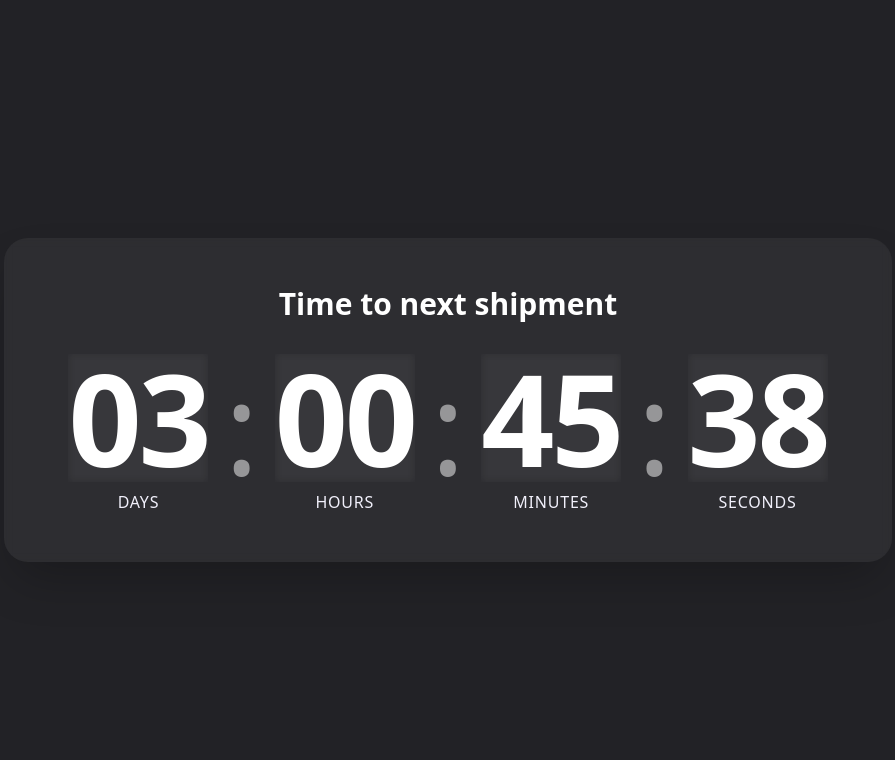
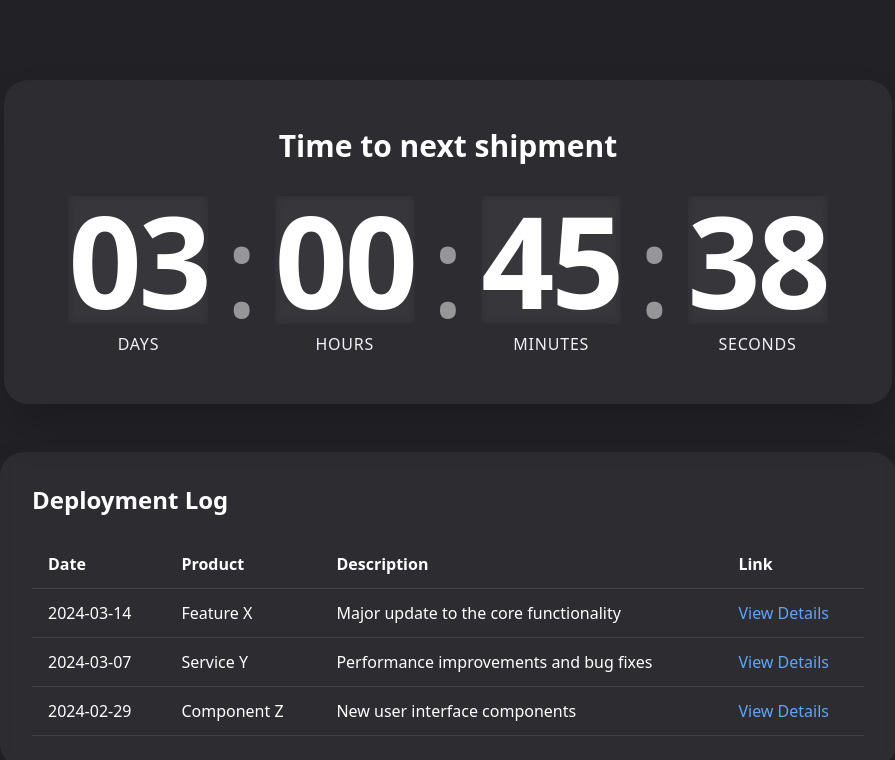
Before and after one commit to yourboybean/deployment-countdown, a React (Vite) app: page / in a window 1280 px wide. Shown: the top 760 px of the page, without its empty margins (192-1087 px from the left). Built offline with nearby package versions, Linux system fonts and the light colour scheme.

Commit message:
Add deployment log component
Adds a component to display a deployment log below the countdown timer. The log includes columns for date, product, description, and a link.

```diff
--- a/src/components/CountdownTimer.tsx
+++ b/src/components/CountdownTimer.tsx
@@ -7,6 +7,35 @@ interface TimeLeft {
   minutes: number;
   seconds: number;
 }
+
+interface DeploymentLog {
+  date: string;
+  product: string;
+  description: string;
+  link: string;
+}
+
+// Example deployment logs
+const deploymentLogs: DeploymentLog[] = [
+  {
+    date: "2024-03-14",
+    product: "Feature X",
+    description: "Major update to the core functionality",
+    link: "https://example.com/release-1",
+  },
+  {
+    date: "2024-03-07",
+    product: "Service Y",
+    description: "Performance improvements and bug fixes",
+    link: "https://example.com/release-2",
+  },
+  {
+    date: "2024-02-29",
+    product: "Component Z",
+    description: "New user interface components",
+    link: "https://example.com/release-3",
+  },
+];
 
 const getNextThursday = (): Date => {
   const now = new Date();
@@ -79,8 +108,8 @@ export const CountdownTimer: React.FC = () => {
   }, [targetDate]);
 
   return (
-    <div className="min-h-screen flex items-center justify-center bg-timer-background p-4">
-      <div className="bg-white/5 backdrop-blur-sm rounded-3xl p-8 md:p-12 shadow-2xl">
+    <div className="min-h-screen flex flex-col items-center justify-start bg-timer-background p-4 pt-20">
+      <div className="bg-white/5 backdrop-blur-sm rounded-3xl p-8 md:p-12 shadow-2xl mb-12">
         <h1 className="text-timer-text text-2xl md:text-3xl font-semibold mb-8 text-center">
           Time to next shipment
         </h1>
@@ -94,6 +123,44 @@ export const CountdownTimer: React.FC = () => {
           <TimeUnit value={timeLeft.seconds} label="Seconds" />
         </div>
       </div>
+
+      <div className="w-full max-w-4xl bg-white/5 backdrop-blur-sm rounded-3xl p-8 shadow-2xl">
+        <h2 className="text-timer-text text-xl md:text-2xl font-semibold mb-6">Deployment Log</h2>
+        <div className="overflow-x-auto">
+          <table className="w-full text-timer-text">
+            <thead>
+              <tr className="border-b border-white/10">
+                <th className="text-left py-3 px-4 font-semibold">Date</th>
+                <th className="text-left py-3 px-4 font-semibold">Product</th>
+                <th className="text-left py-3 px-4 font-semibold">Description</th>
+                <th className="text-left py-3 px-4 font-semibold">Link</th>
+              </tr>
+            </thead>
+            <tbody>
+              {deploymentLogs.map((log, index) => (
+                <tr
+                  key={index}
+                  className="border-b border-white/10 hover:bg-white/5 transition-colors"
+                >
+                  <td className="py-3 px-4">{log.date}</td>
+                  <td className="py-3 px-4">{log.product}</td>
+                  <td className="py-3 px-4">{log.description}</td>
+                  <td className="py-3 px-4">
+                    <a
+                      href={log.link}
+                      target="_blank"
+                      rel="noopener noreferrer"
+                      className="text-blue-400 hover:text-blue-300 transition-colors"
+                    >
+                      View Details
+                    </a>
+                  </td>
+                </tr>
+              ))}
+            </tbody>
+          </table>
+        </div>
+      </div>
     </div>
   );
 };
```
